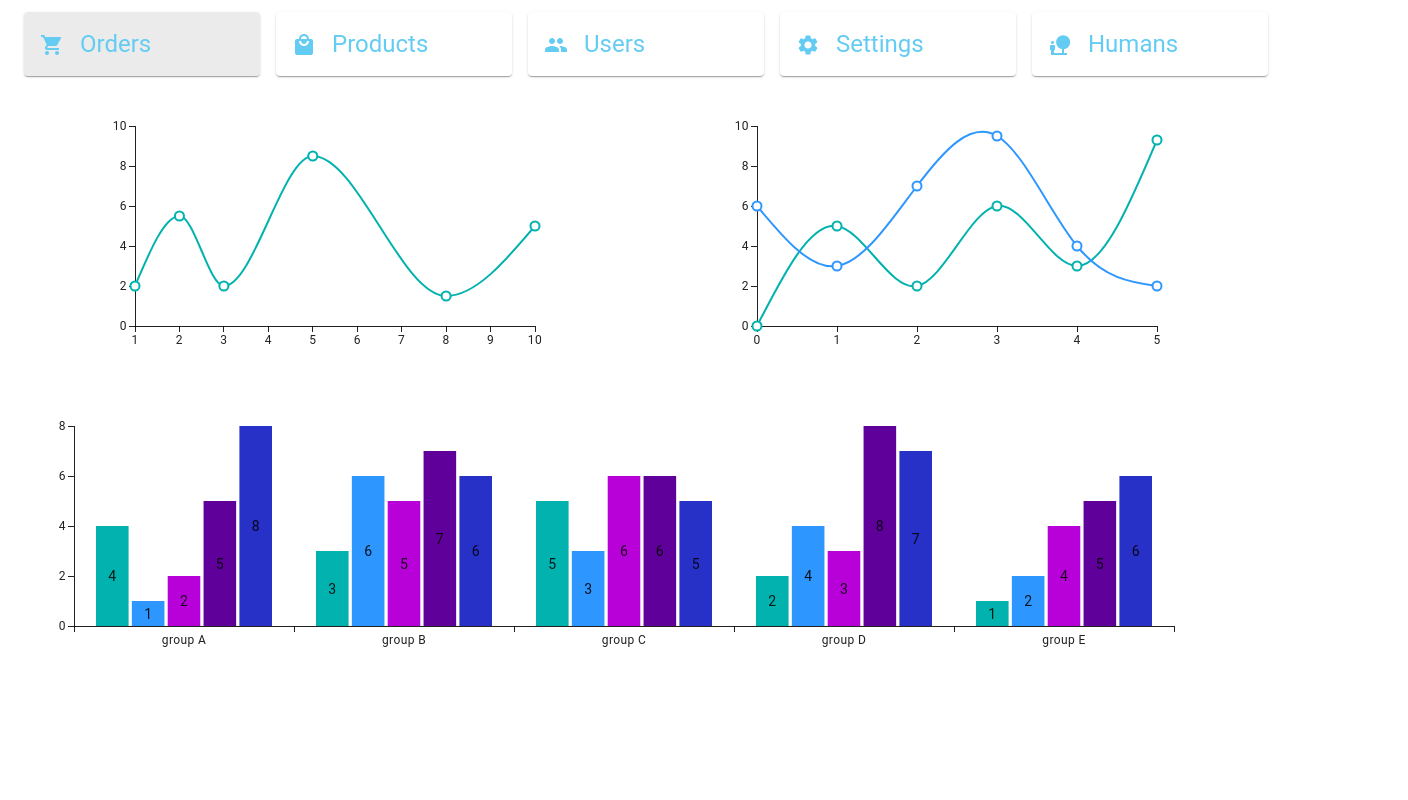
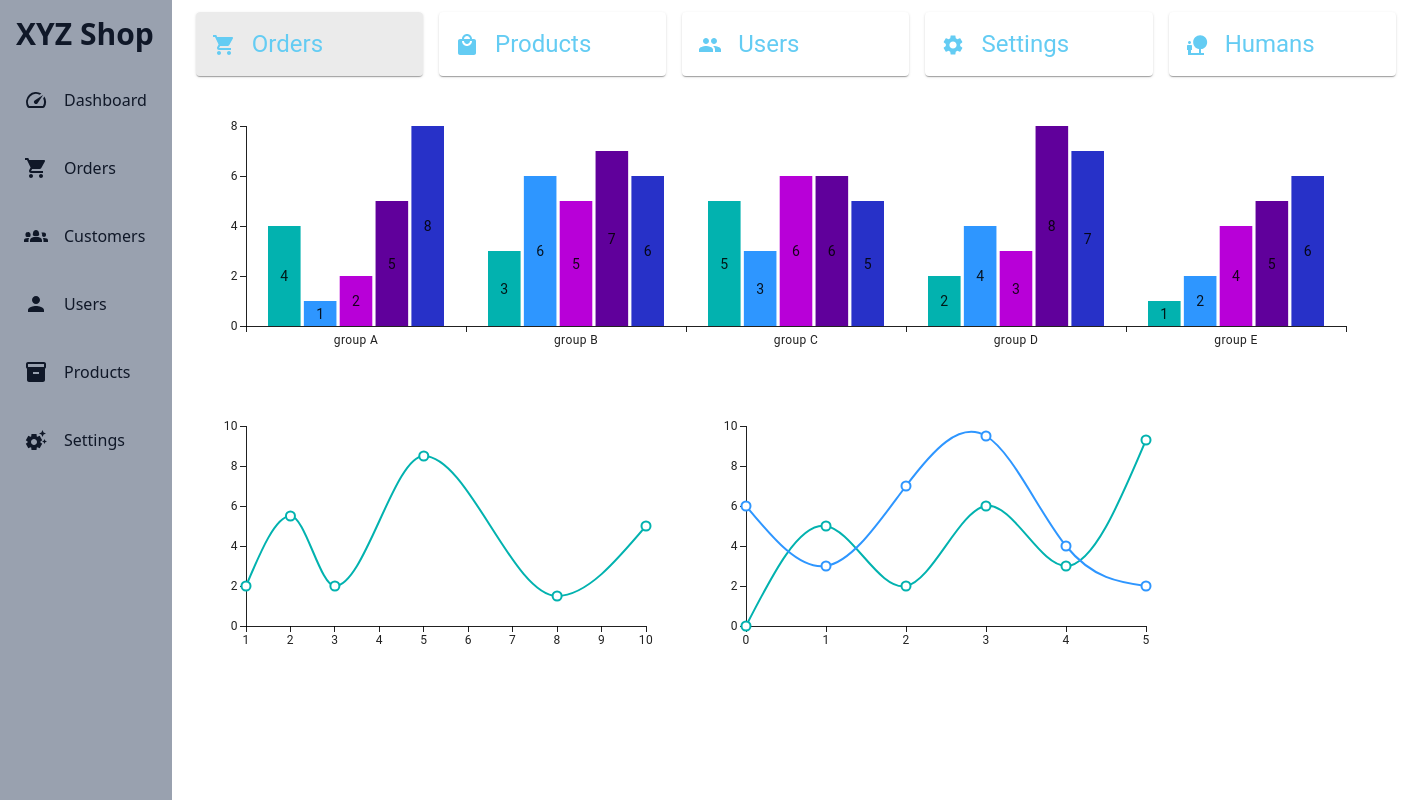
Before and after one commit to Aishwarya-1112/DashBoard-react, a React (Vite) app in the folder Dashboard/: page /dash in a window 1280 px wide. Shown: the whole page, 1408 px wide, since content can reach past the window. Built offline with nearby package versions, Linux system fonts and the light colour scheme.

Commit message:
adding bar chart

```diff
--- a/Dashboard/src/App.jsx
+++ b/Dashboard/src/App.jsx
@@ -34,25 +34,29 @@ const App = () => {
         </button>
 
         {/* Main Layout */}
-        <div className="flex h-screen">
+        <div className="flex h-screen ">
           {/* Sidebar */}
           <div
             className={`transition-all duration-300 ease-in-out ${
-              isOpen ? "w-64" : "hidden"
-            } lg:w-64 bg-gray-400 text-gray-900 p-4 border-r border-gray-400 h- sm:w-15`}
+              isOpen ? "w-64" : "w-20"
+            } lg:w-64 bg-gray-400 text-gray-900 p-4 border-r border-gray-400 h-full`}
           >
             <div className="text-3xl font-bold mb-6 hidden lg:block">
               XYZ Shop
             </div>
 
-            <ul className="space-y-5 w-15 px-0">
+            <ul className="space-y-5">
               <li>
                 <Link
                   to="/dash"
                   className="flex items-center py-3 px-2 space-x-4 hover:rounded hover:cursor-pointer no-underline"
                 >
-                  <SpeedIcon />
-                  <span className="hidden sm:inline">Dashboard</span>
+                  <SpeedIcon
+                    className={`hidden ${isOpen ? "inline" : "sm:inline"}`}
+                  />
+                  <span className={`hidden ${isOpen ? "inline" : "sm:inline"}`}>
+                    Dashboard
+                  </span>
                 </Link>
               </li>
               <li>
@@ -60,8 +64,12 @@ const App = () => {
                   to="/orders"
                   className="flex items-center py-3 px-2 space-x-4 hover:rounded hover:cursor-pointer no-underline"
                 >
-                  <ShoppingCartIcon />
-                  <span className="hidden sm:inline">Orders</span>
+                  <ShoppingCartIcon
+                    className={`hidden ${isOpen ? "inline" : "sm:inline"}`}
+                  />
+                  <span className={`hidden ${isOpen ? "inline" : "sm:inline"}`}>
+                    Orders
+                  </span>
                 </Link>
               </li>
               <li>
@@ -69,8 +77,12 @@ const App = () => {
                   to="/customers"
                   className="flex items-center py-3 px-2 space-x-4 hover:rounded hover:cursor-pointer no-underline"
                 >
-                  <Groups2Icon />
-                  <span className="hidden sm:inline">Customers</span>
+                  <Groups2Icon
+                    className={`hidden ${isOpen ? "inline" : "sm:inline"}`}
+                  />
+                  <span className={`hidden ${isOpen ? "inline" : "sm:inline"}`}>
+                    Customers
+                  </span>
                 </Link>
               </li>
               <li>
@@ -78,8 +90,12 @@ const App = () => {
                   to="/users"
                   className="flex items-center py-3 px-2 space-x-4 hover:rounded hover:cursor-pointer no-underline"
                 >
-                  <PersonIcon />
-                  <span className="hidden sm:inline">Users</span>
+                  <PersonIcon
+                    className={`hidden ${isOpen ? "inline" : "sm:inline"}`}
+                  />
+                  <span className={`hidden ${isOpen ? "inline" : "sm:inline"}`}>
+                    Users
+                  </span>
                 </Link>
               </li>
               <li>
@@ -87,8 +103,12 @@ const App = () => {
                   to="/products"
                   className="flex items-center py-3 px-2 space-x-4 hover:rounded hover:cursor-pointer no-underline"
                 >
-                  <Inventory2Icon />
-                  <span className="hidden sm:inline">Products</span>
+                  <Inventory2Icon
+                    className={`hidden ${isOpen ? "inline" : "sm:inline"}`}
+                  />
+                  <span className={`hidden ${isOpen ? "inline" : "sm:inline"}`}>
+                    Products
+                  </span>
                 </Link>
               </li>
               <li>
@@ -96,8 +116,12 @@ const App = () => {
                   to="/settings"
                   className="flex items-center py-3 px-2 space-x-4 hover:rounded hover:cursor-pointer no-underline"
                 >
-                  <SettingsSuggestIcon />
-                  <span className="hidden md:inline">Settings</span>
+                  <SettingsSuggestIcon
+                    className={`hidden ${isOpen ? "inline" : "sm:inline"}`}
+                  />
+                  <span className={`hidden ${isOpen ? "inline" : "md:inline"}`}>
+                    Settings
+                  </span>
                 </Link>
               </li>
             </ul>
--- a/Dashboard/src/Dash.jsx
+++ b/Dashboard/src/Dash.jsx
@@ -6,6 +6,7 @@ import Card from "@mui/material/Card";
 import CardContent from "@mui/material/CardContent";
 import Typography from "@mui/material/Typography";
 import CardActionArea from "@mui/material/CardActionArea";
+import { PieChart } from "@mui/x-charts/PieChart";
 import {
   ShoppingCart,
   LocalMall,
@@ -45,12 +46,6 @@ const cards = [
     description: "Humans depend on plants and animals for survival.",
     icon: <NaturePeople />,
   },
-  //   {
-  //     id: 6,
-  //     title: "Humans",
-  //     description: "Humans depend on plants and animals for survival.",
-  //     icon: <NaturePeople />,
-  //   },
 ];
 
 function SelectActionCard() {
@@ -67,11 +62,13 @@ function SelectActionCard() {
           gap: 2,
           "@media (max-width: 768px)": {
             display: "block",
+            flexDirection: "row",
             pl: "27px",
             pb: "20px",
             mb: "5px",
             width: "20%",
-            gap: 5,
+
+            alignItems: "center",
           },
         }}
       >
@@ -115,37 +112,13 @@ function SelectActionCard() {
           </Card>
         ))}
       </Box>
-
-      <Box>
-        <Box
-          sx={{
-            display: "flex",
-            justifyContent: "space-between",
-            padding: "0",
-            gap: "4",
-            "@media (max-width: 768px)": { display: "block", p: "0", m: "2" },
-          }}
-        >
-          <LineChart
-            xAxis={[{ data: [1, 2, 3, 5, 8, 10] }]}
-            series={[
-              {
-                data: [2, 5.5, 2, 8.5, 1.5, 5],
-              },
-            ]}
-            width={500}
-            height={300}
-          />
-          <LineChart
-            series={[
-              { curve: "natural", data: [0, 5, 2, 6, 3, 9.3] },
-              { curve: "natural", data: [6, 3, 7, 9.5, 4, 2] },
-            ]}
-            width={500}
-            height={300}
-          />
-        </Box>
-
+      <Box
+        sx={{
+          display: "block",
+          alignItems: "baseline",
+          flexDirection: "row",
+        }}
+      >
         <BarChart
           xAxis={[
             {
@@ -165,6 +138,86 @@ function SelectActionCard() {
           barLabel="value"
         />
       </Box>
+
+      <Box>
+        <Box
+          sx={{
+            display: "flex",
+            flexDirection: "row",
+            alignItems: "center",
+
+            "@media (max-width: 768px)": {
+              display: "block",
+              alignItems: "center",
+              maxWidth: "150px", // Shrink chart width on smaller screens
+              height: "200px",
+              flexDirection: "row",
+            },
+          }}
+        >
+          {/* First Chart Container with Responsive Design */}
+          <div style={{ width: "100%", maxWidth: "500px" }}>
+            <LineChart
+              xAxis={[{ data: [1, 2, 3, 5, 8, 10] }]}
+              series={[
+                {
+                  data: [2, 5.5, 2, 8.5, 1.5, 5],
+                },
+              ]}
+              width={500}
+              height={300}
+            />
+          </div>
+
+          {/* Second Chart Container */}
+          <div style={{ width: "100%", maxWidth: "500px" }}>
+            <LineChart
+              series={[
+                { curve: "natural", data: [0, 5, 2, 6, 3, 9.3] },
+                { curve: "natural", data: [6, 3, 7, 9.5, 4, 2] },
+              ]}
+              width={500}
+              height={300}
+            />
+          </div>
+
+          {/* Pie Chart */}
+          <div
+            style={{
+              display: "block",
+              width: "200px",
+              maxWidth: "500px",
+            }}
+          >
+            {/* <PieChart
+              series={[
+                {
+                  data: [{ value: 10 }, { value: 20 }],
+                  innerRadius: 30,
+                  outerRadius: 100,
+                  paddingAngle: 5,
+                  cornerRadius: 5,
+                  startAngle: -45,
+                  endAngle: 225,
+                  cx: 150,
+                  cy: 150,
+                  // Optional label styling
+                  label: {
+                    position: "outside", // Label position can be inside or outside
+                    offset: 10, // Label offset
+                  },
+                  labelLine: {
+                    strokeWidth: 2, // Width of the line connecting the labels to the chart
+                    length: 15, // Length of the line
+                  },
+                },
+              ]}
+              width={200} // Ensure width is provided
+              height={300} // Ensure height is provided
+            /> */}
+          </div>
+        </Box>
+      </Box>
     </>
   );
 }
```
